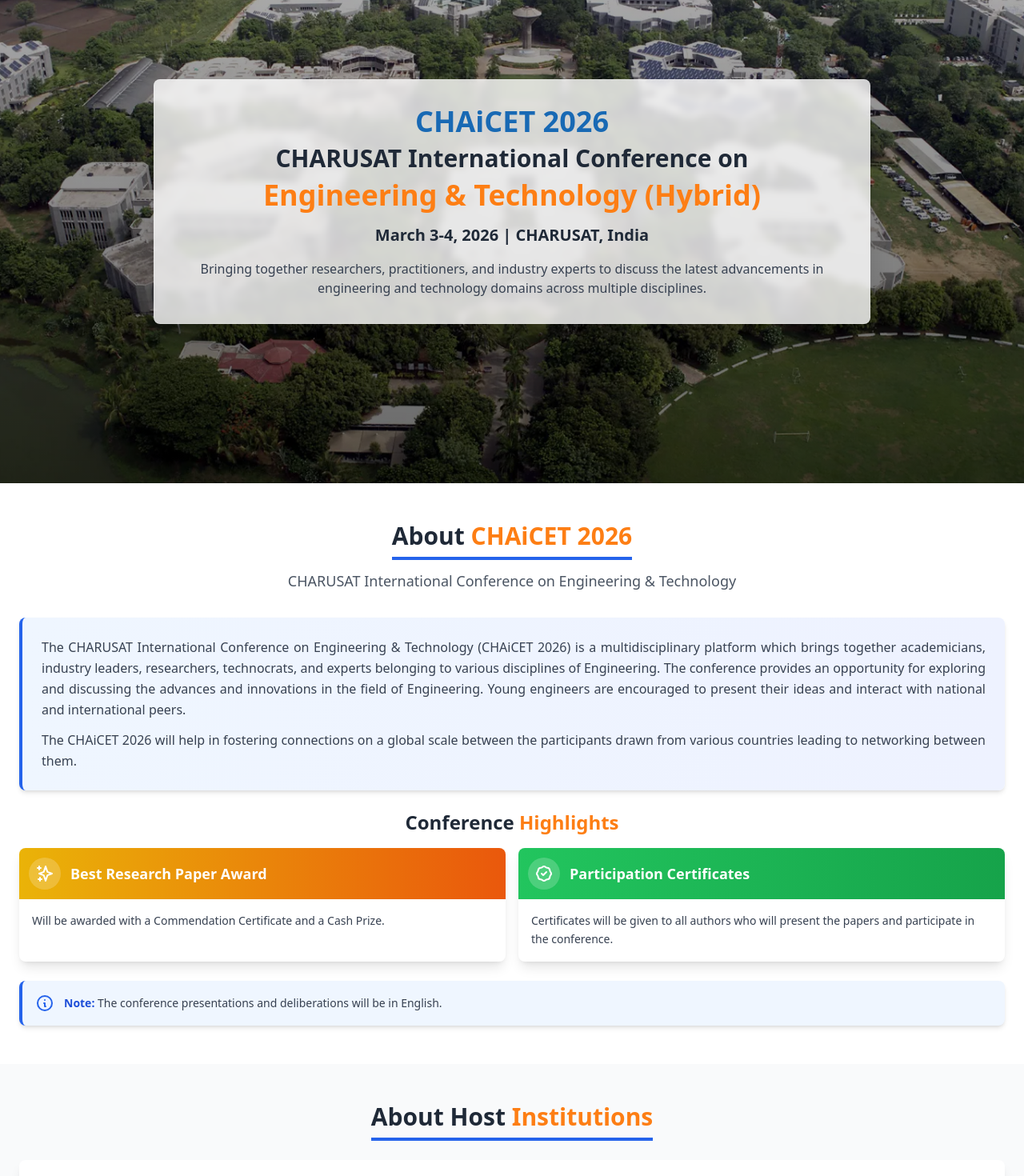
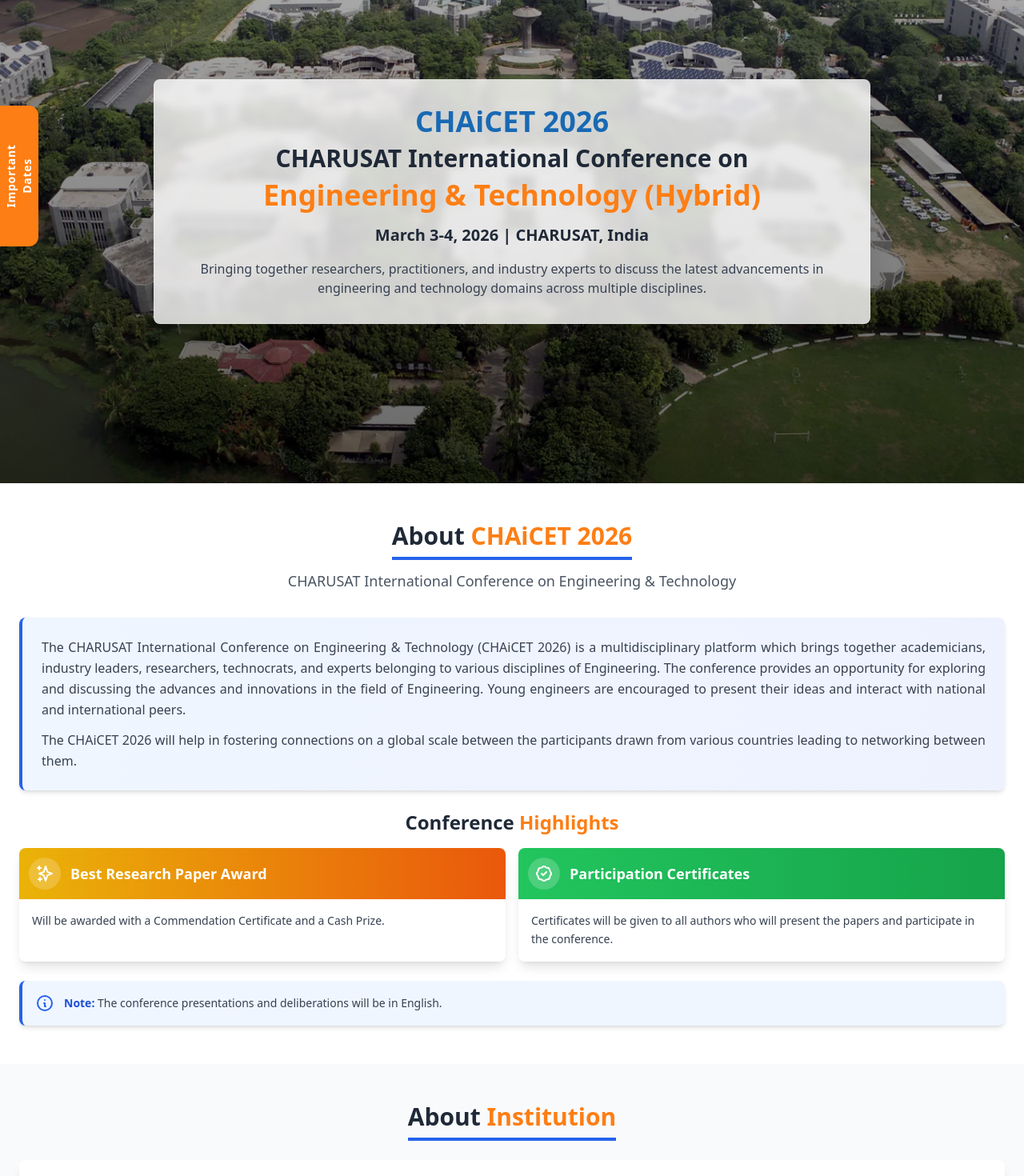
Before and after one commit to ravichanga101/ICACS-2026, a Next.js app: page / in a window 1280 px wide. Shown: the part 180-1650 px from the top of the page at 80% size. Built offline with nearby package versions, Linux system fonts and the light colour scheme.

Commit message:
Updates from HoD's

```diff
--- a/src/app/page.js
+++ b/src/app/page.js
@@ -14,6 +14,7 @@
 import ContactUs from '../components/ContactUs';
 import ConferenceDescription from '../components/ConferenceDescription';
 import ScrollToTop from '../components/ScrollToTop';
+import LeftSideImportantDatesButton from '../components/LeftSideImportantDatesButton';
 
 export default function Home() {
   return (
@@ -33,6 +34,7 @@
       <AdvisoryCommittee />
       <SDG />
       <ContactUs />
+      <LeftSideImportantDatesButton />
       <ScrollToTop />
     </>
   );
--- a/src/components/About.jsx
+++ b/src/components/About.jsx
@@ -25,7 +25,7 @@
       <div className="container mx-auto px-6">
         <div className="text-center mb-6">
           <h2 className="text-3xl font-bold text-gray-800 border-b-4 border-blue-600 inline-block pb-2">
-            About Host <span className="text-[#fd7e14]">Institutions</span>
+            About <span className="text-[#fd7e14]">Institution</span>
           </h2>
         </div>
 
--- /dev/null
+++ b/src/components/LeftSideImportantDatesButton.jsx
@@ -0,0 +1,32 @@
+"use client";
+
+import React from "react";
+
+export default function LeftSideImportantDatesButton() {
+  const handleClick = (e) => {
+    e.preventDefault();
+    const el = document.getElementById("impdates");
+    if (el) {
+      el.scrollIntoView({ behavior: "smooth", block: "start" });
+    } else {
+      // Fallback to hash navigation if element isn't found
+      window.location.hash = "#impdates";
+    }
+  };
+
+  return (
+    <div className="fixed left-0 top-1/2 -translate-y-1/2 z-50 hidden md:flex">
+      <button
+        aria-label="Go to Important Dates"
+        onClick={handleClick}
+        className="relative w-12 h-44 bg-[#fd7e14] text-white shadow-lg rounded-r-xl hover:brightness-95 focus:outline-none focus:ring-2 focus:ring-offset-2 focus:ring-[#fd7e14] transition"
+      >
+        <span className="absolute inset-0 flex items-center justify-center">
+          <span className="transform -rotate-90 select-none text-sm font-semibold tracking-wider">
+            Important Dates
+          </span>
+        </span>
+      </button>
+    </div>
+  );
+}
--- a/src/components/Tracks.jsx
+++ b/src/components/Tracks.jsx
@@ -119,6 +119,9 @@
           <h2 className="text-3xl font-bold text-gray-800 border-b-4 border-blue-600 inline-block pb-2">
             Conference <span className="text-[#fd7e14]">Tracks</span>
           </h2>
+          <p className="text-3xl font-bold text-gray-800 mt-4">
+            Theme: Artificial Intelligence (AI) & Robotics
+          </p>
         </div>
         <div className="max-w-7xl mx-auto">
           <div className="grid md:grid-cols-2 lg:grid-cols-3 gap-6">
```
